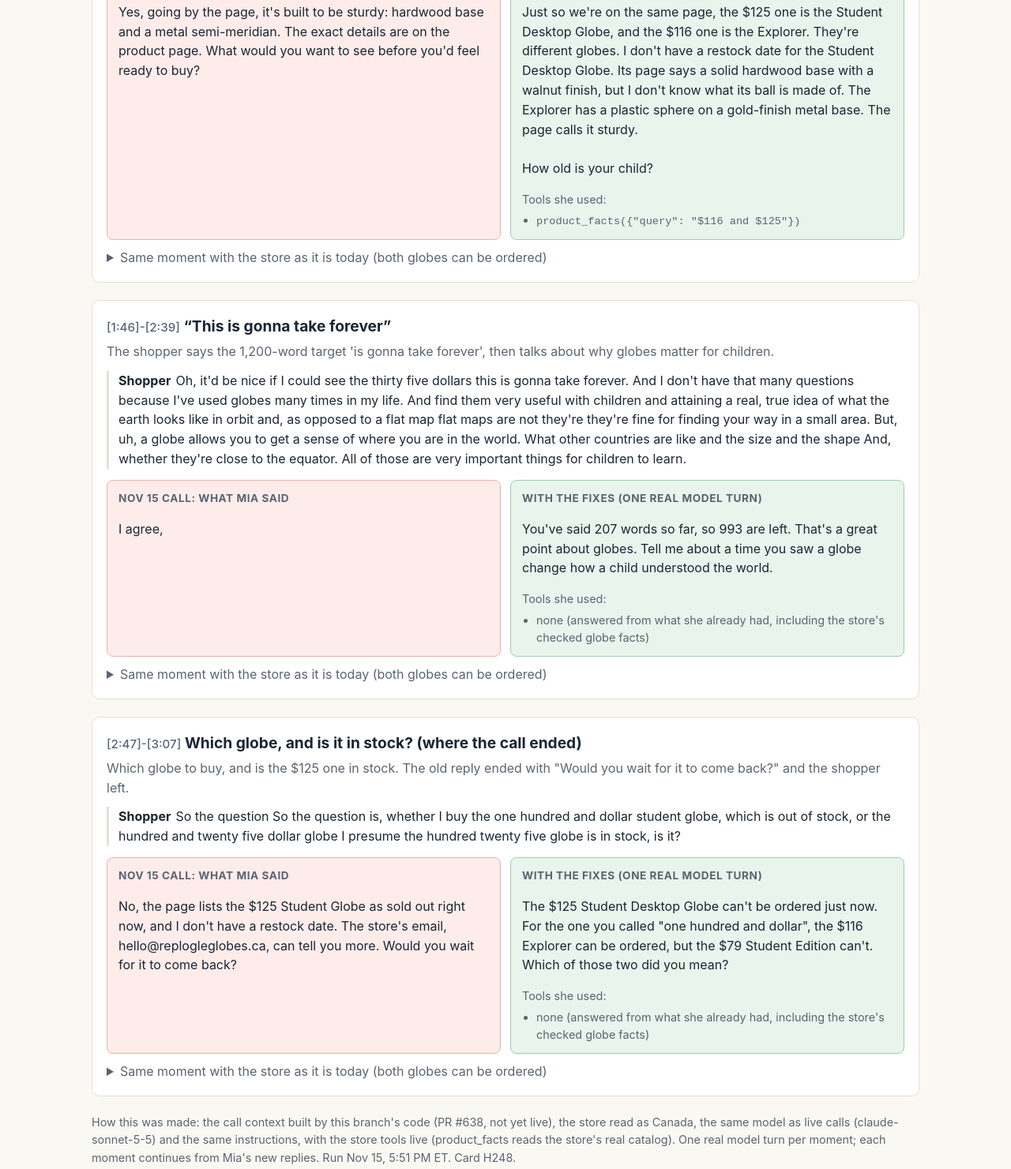
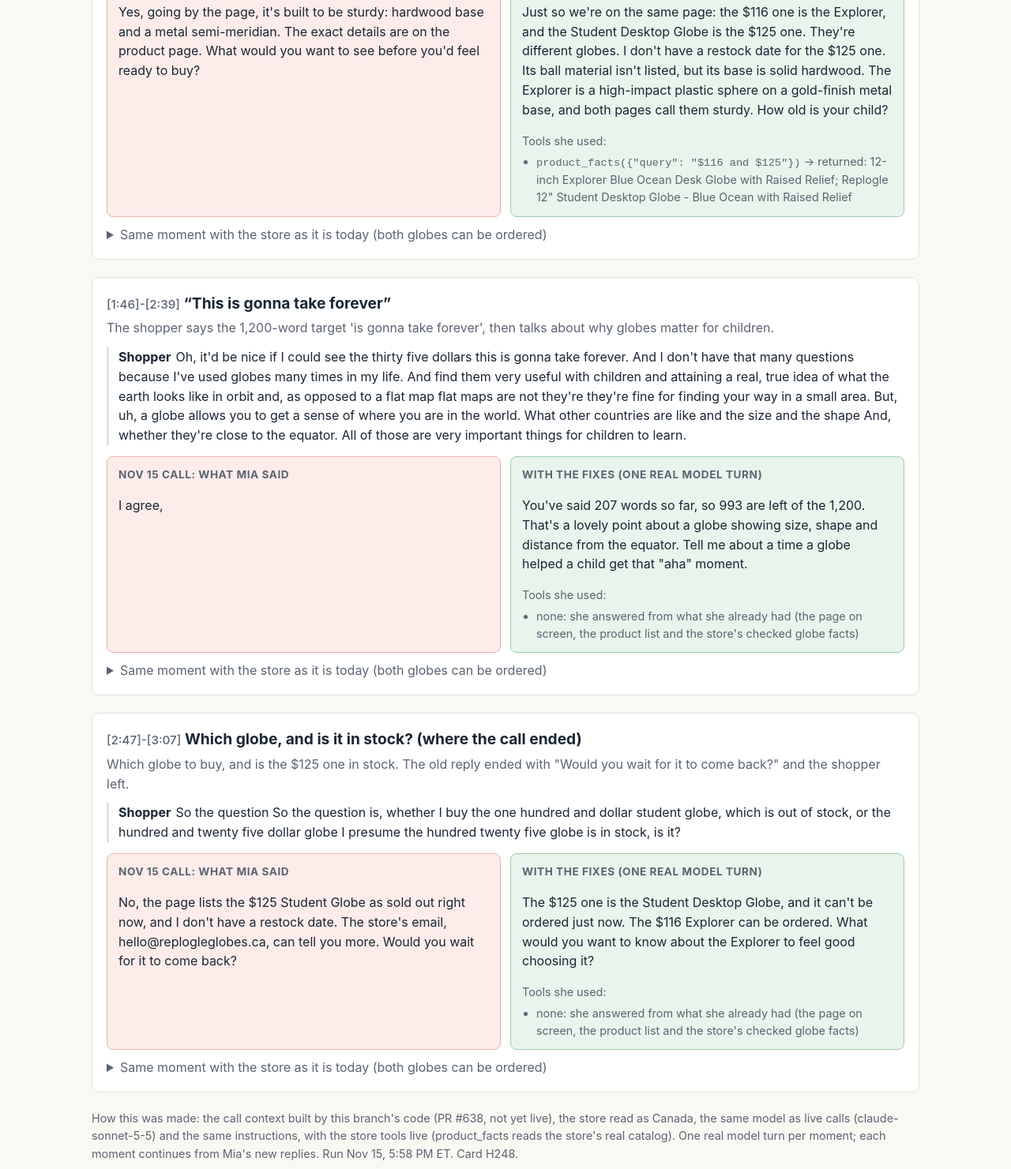
Before and after one commit to qysj9qcnkf-rgb/scout-h248-replay, a plain HTML site: page index.html in a window 1280 px wide. Shown: the part 779-2260 px from the top of the page at 79% size. Drawn offline with Linux system fonts and the light colour scheme.

Commit message:
Replay rerun after check 4
Co-Authored-By: Claude Opus 5.5 <noreply@anthropic.com>
Claude-Session: https://claude.ai/code/session_017SThzXF9cemqvoH2S58rtJ

```diff
--- a/index.html
+++ b/index.html
@@ -18,15 +18,15 @@ code{font-size:.85rem;word-break:break-word}details{margin-top:10px;color:var(--
 <section class="moment"><h2><span class="at">[0:28]-[1:19]</span> Four product questions in a row</h2>
 <p class="what">Four product questions in a row: restock, is the $125 globe the same as the student globe, is its surface plastic, is the $116 &#x27;student globe&#x27; sturdy.</p><div class="said"><p class="line"><b>Shopper</b> I&#x27;m buying it for child, and I like the raised relief and the colors and the country colors. When will it be available again? Or is the other globe that&#x27;s a hundred and twenty five dollars, the same as the student globe. And what is the surface of this the the hundred and twenty five dollar one? Is it plastic? I think the base is wooden. And it looks very solid. Is the Student Globe, the hundred and sixteen dollar one,</p><p class="line"><b>Mia</b> Go on, I&#x27;m listening.</p><p class="line"><b>Shopper</b> It... Is it sturdy?</p></div>
 <div class="cmp"><div class="old"><h3>Nov 15 call: what Mia said</h3><p>Yes, going by the page, it&#x27;s built to be sturdy: hardwood base and a metal semi-meridian. The exact details are on the product page. What would you want to see before you&#x27;d feel ready to buy?</p></div>
-<div class="new"><h3>With the fixes (one real model turn)</h3><p>Just so we&#x27;re on the same page, the $125 one is the Student Desktop Globe, and the $116 one is the Explorer. They&#x27;re different globes. I don&#x27;t have a restock date for the Student Desktop Globe. Its page says a solid hardwood base with a walnut finish, but I don&#x27;t know what its ball is made of. The Explorer has a plastic sphere on a gold-finish metal base. The page calls it sturdy.<br><br>How old is your child?</p><div class="tools">Tools she used:<ul><li><code>product_facts({&quot;query&quot;: &quot;$116 and $125&quot;})</code></li></ul></div></div></div>
-<details><summary>Same moment with the store as it is today (both globes can be ordered)</summary><p>Just so we&#x27;re on the same page: the $116 one is the Explorer, and the Student Desktop Globe is the $125 one, which can be ordered now. The $125 has a solid hardwood base and metal meridian, but I don&#x27;t know its ball material. The Explorer is a high-impact plastic ball on a gold-finish metal base, and its page calls it sturdy. How old is your child?</p></details></section><section class="moment"><h2><span class="at">[1:46]-[2:39]</span> “This is gonna take forever”</h2>
+<div class="new"><h3>With the fixes (one real model turn)</h3><p>Just so we&#x27;re on the same page: the $116 one is the Explorer, and the Student Desktop Globe is the $125 one. They&#x27;re different globes. I don&#x27;t have a restock date for the $125 one. Its ball material isn&#x27;t listed, but its base is solid hardwood. The Explorer is a high-impact plastic sphere on a gold-finish metal base, and both pages call them sturdy. How old is your child?</p><div class="tools">Tools she used:<ul><li><code>product_facts({&quot;query&quot;: &quot;$116 and $125&quot;})</code> → returned: 12-inch Explorer Blue Ocean Desk Globe with Raised Relief; Replogle 12&quot; Student Desktop Globe - Blue Ocean with Raised Relief</li></ul></div></div></div>
+<details><summary>Same moment with the store as it is today (both globes can be ordered)</summary><p>Just so we&#x27;re on the same page: the $116 one is the Explorer, and the Student Desktop Globe is the $125 one. They&#x27;re different globes. The $125 one can be ordered now. Its base is solid hardwood with a walnut finish, plus a sturdy metal semi-meridian. I don&#x27;t know what its ball is made of. The Explorer has a high-impact plastic ball on a gold-finish metal base.<br><br>What&#x27;s your biggest question before you&#x27;d feel ready to buy it for your child?</p></details></section><section class="moment"><h2><span class="at">[1:46]-[2:39]</span> “This is gonna take forever”</h2>
 <p class="what">The shopper says the 1,200-word target &#x27;is gonna take forever&#x27;, then talks about why globes matter for children.</p><div class="said"><p class="line"><b>Shopper</b> Oh, it&#x27;d be nice if I could see the thirty five dollars this is gonna take forever. And I don&#x27;t have that many questions because I&#x27;ve used globes many times in my life. And find them very useful with children and attaining a real, true idea of what the earth looks like in orbit and, as opposed to a flat map flat maps are not they&#x27;re they&#x27;re fine for finding your way in a small area. But, uh, a globe allows you to get a sense of where you are in the world. What other countries are like and the size and the shape And, whether they&#x27;re close to the equator. All of those are very important things for children to learn.</p></div>
 <div class="cmp"><div class="old"><h3>Nov 15 call: what Mia said</h3><p>I agree,</p></div>
-<div class="new"><h3>With the fixes (one real model turn)</h3><p>You&#x27;ve said 207 words so far, so 993 are left. That&#x27;s a great point about globes. Tell me about a time you saw a globe change how a child understood the world.</p><div class="tools">Tools she used:<ul><li>none (answered from what she already had, including the store's checked globe facts)</li></ul></div></div></div>
-<details><summary>Same moment with the store as it is today (both globes can be ordered)</summary><p>You&#x27;ve said 207 of the 1,200 words, so 993 are left. Tell me about a time a globe helped a child understand something a flat map couldn&#x27;t.</p></details></section><section class="moment"><h2><span class="at">[2:47]-[3:07]</span> Which globe, and is it in stock? (where the call ended)</h2>
+<div class="new"><h3>With the fixes (one real model turn)</h3><p>You&#x27;ve said 207 words so far, so 993 are left of the 1,200. That&#x27;s a lovely point about a globe showing size, shape and distance from the equator. Tell me about a time a globe helped a child get that &quot;aha&quot; moment.</p><div class="tools">Tools she used:<ul><li>none: she answered from what she already had (the page on screen, the product list and the store's checked globe facts)</li></ul></div></div></div>
+<details><summary>Same moment with the store as it is today (both globes can be ordered)</summary><p>You&#x27;ve said 207 of the 1,200 words so far, so 993 are left. Tell me about a time you saw a globe help a child understand something a flat map couldn&#x27;t.</p></details></section><section class="moment"><h2><span class="at">[2:47]-[3:07]</span> Which globe, and is it in stock? (where the call ended)</h2>
 <p class="what">Which globe to buy, and is the $125 one in stock. The old reply ended with &quot;Would you wait for it to come back?&quot; and the shopper left.</p><div class="said"><p class="line"><b>Shopper</b> So the question So the question is, whether I buy the one hundred and dollar student globe, which is out of stock, or the hundred and twenty five dollar globe I presume the hundred twenty five globe is in stock, is it?</p></div>
 <div class="cmp"><div class="old"><h3>Nov 15 call: what Mia said</h3><p>No, the page lists the $125 Student Globe as sold out right now, and I don&#x27;t have a restock date. The store&#x27;s email, hello@replogleglobes.ca, can tell you more. Would you wait for it to come back?</p></div>
-<div class="new"><h3>With the fixes (one real model turn)</h3><p>The $125 Student Desktop Globe can&#x27;t be ordered just now. For the one you called &quot;one hundred and dollar&quot;, the $116 Explorer can be ordered, but the $79 Student Edition can&#x27;t. Which of those two did you mean?</p><div class="tools">Tools she used:<ul><li>none (answered from what she already had, including the store's checked globe facts)</li></ul></div></div></div>
-<details><summary>Same moment with the store as it is today (both globes can be ordered)</summary><p>Yes, the $125 Student Desktop Globe can be ordered. Of the other two, the $116 Explorer can be ordered, but the $79 Student Edition can&#x27;t be ordered just now, and I don&#x27;t have a restock date for it. Which one did you mean?</p></details></section>
-<p class="foot">How this was made: the call context built by this branch&#x27;s code (PR #638, not yet live), the store read as Canada, the same model as live calls (claude-sonnet-5-5) and the same instructions, with the store tools live (product_facts reads the store's real catalog). One real model turn per moment; each moment continues from Mia's new replies. Run Nov 15, 5:51 PM ET. Card H248.</p>
+<div class="new"><h3>With the fixes (one real model turn)</h3><p>The $125 one is the Student Desktop Globe, and it can&#x27;t be ordered just now. The $116 Explorer can be ordered. What would you want to know about the Explorer to feel good choosing it?</p><div class="tools">Tools she used:<ul><li>none: she answered from what she already had (the page on screen, the product list and the store's checked globe facts)</li></ul></div></div></div>
+<details><summary>Same moment with the store as it is today (both globes can be ordered)</summary><p>Yes, the $125 Student Desktop Globe can be ordered. The $116 Explorer can be ordered too. The Explorer has a gold-finish metal base, and the Student Desktop Globe has a solid hardwood base with a walnut finish.<br><br>When you picture the base on your child&#x27;s desk, how do you want it to look and feel?</p></details></section>
+<p class="foot">How this was made: the call context built by this branch&#x27;s code (PR #638, not yet live), the store read as Canada, the same model as live calls (claude-sonnet-5-5) and the same instructions, with the store tools live (product_facts reads the store's real catalog). One real model turn per moment; each moment continues from Mia's new replies. Run Nov 15, 5:58 PM ET. Card H248.</p>
 </main></body></html>
```
